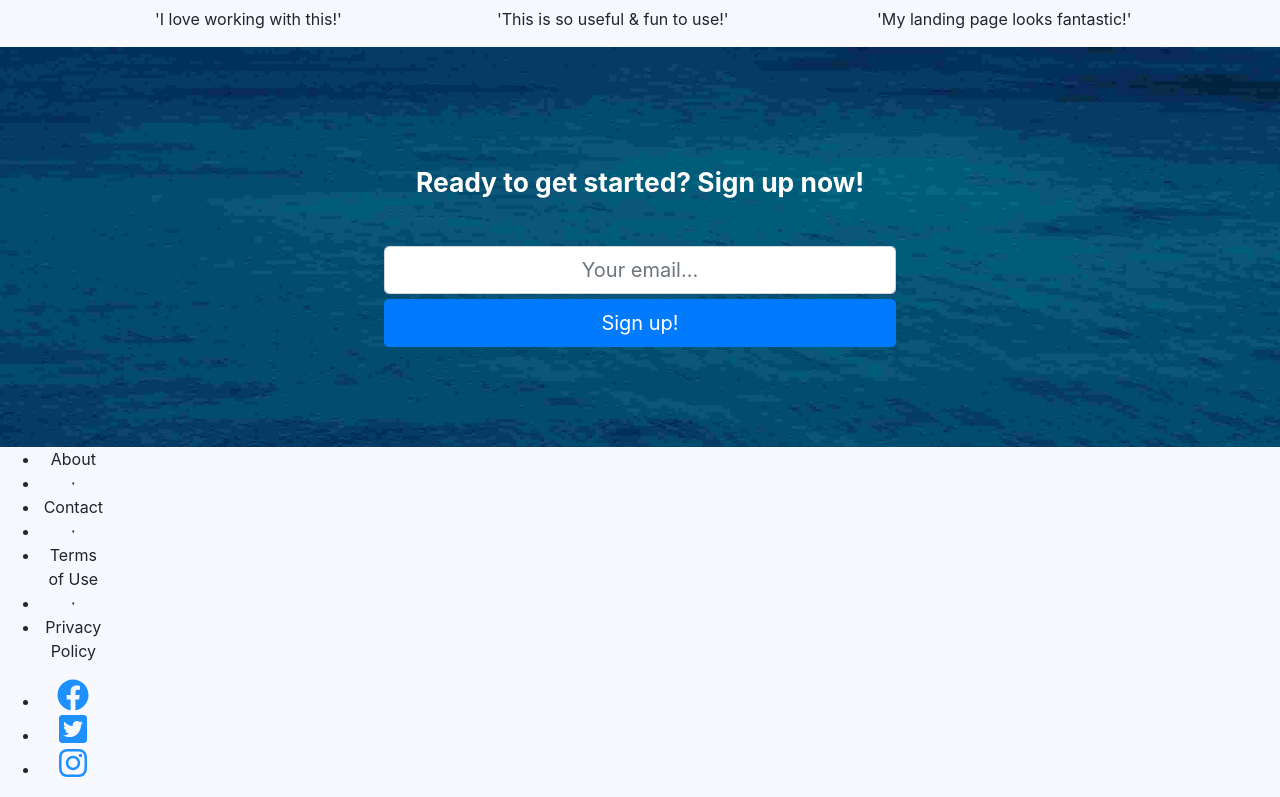
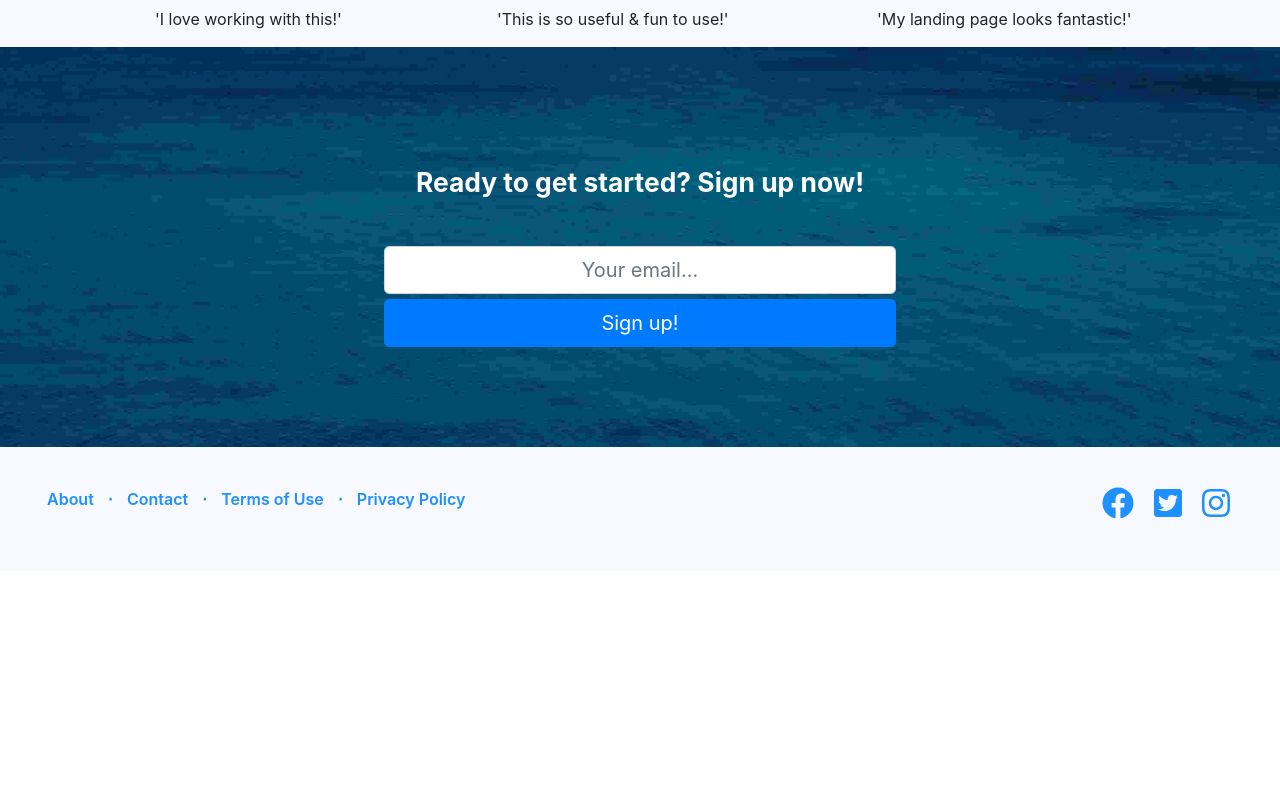
Before and after one commit to lacyjpr/landing, a React (Create React App) app: page / in a window 1280 px wide. Shown: the part 3198-3995 px from the top of the page. After the commit the page ends 3769 px from the top, so only its background shows below. Built offline with nearby package versions, Linux system fonts and the light colour scheme.

Commit message:
Style Footer

```diff
--- a/src/components/footer/Footer.scss
+++ b/src/components/footer/Footer.scss
@@ -0,0 +1,41 @@
+.Footer {
+  grid-column: 1/13;
+  grid-row: 7 / 8;
+  display: flex;
+  flex-direction: column;
+  color: dodgerblue;
+  margin: 5vh;
+
+  &__left {
+    margin-bottom: 20px;
+    &-list {
+      list-style-type: none;
+      margin: 0;
+      padding: 0;
+    }
+    &-item {
+      display: inline;
+      font-weight: 600;
+      margin: 7px;
+    }
+  }
+
+  &__right {
+    &-list {
+      list-style-type: none;
+      margin: 0;
+      padding: 0;
+    }
+    &-item {
+      display: inline;
+      margin: 10px;
+    }
+  }
+}
+
+@media (min-width: 992px) {
+  .Footer {
+    flex-direction: row;
+    justify-content: space-between;
+  }
+}
```
